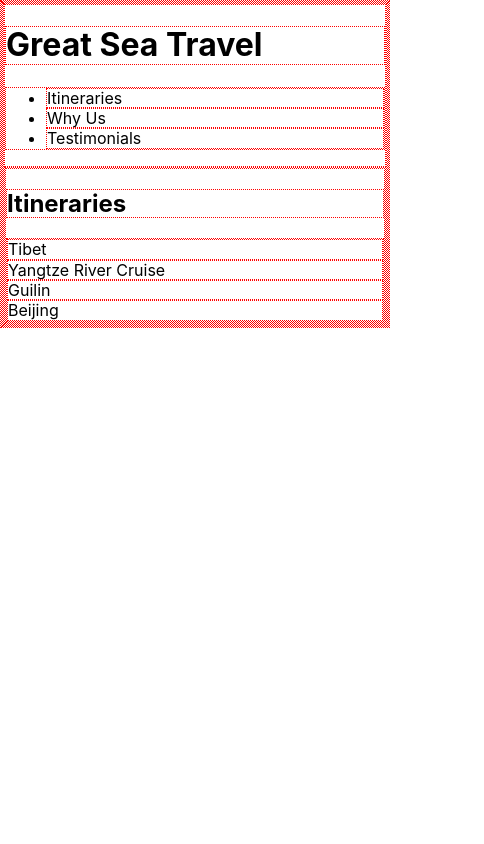
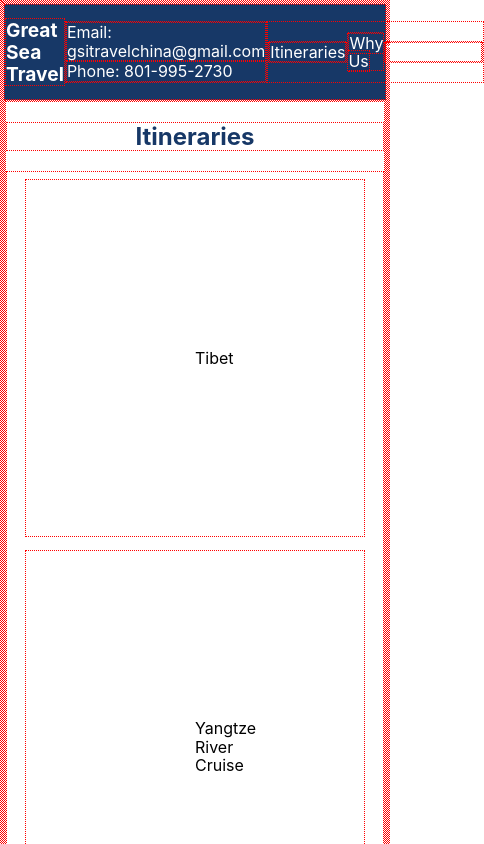
Before and after one commit to Mengqi89/gsi-travel, a React (Create React App) app: page / in a window 390 px wide. Shown: the top 844 px of the page, 484 px wide, since content can reach past the window. Built offline with nearby package versions, Linux system fonts and the light colour scheme.

Commit message:
started styling, mobile-first

```diff
--- a/package.json
+++ b/package.json
@@ -6,6 +6,7 @@
     "normalize.css": "^8.0.1",
     "react": "^16.10.2",
     "react-dom": "^16.10.2",
+    "react-router-dom": "^5.1.2",
     "react-scripts": "3.2.0"
   },
   "scripts": {
--- a/src/App.js
+++ b/src/App.js
@@ -1,16 +1,20 @@
 import React from 'react'
 import NavBar from './NavBar/NavBar'
 import Itineraries from './Itineraries/Itineraries'
+import WhyUs from './WhyUs/WhyUs'
+import Testimonials from './Testimonials/Testimonials'
 
 function App() {
   return (
-    <div className="App">
-      <header className="App__header">
+    <div className='App'>
+      <header className='App__header'>
         <h1>Great Sea Travel</h1>
         <NavBar />
       </header>
-      <main className="App__main">
+      <main className='App__main'>
         <Itineraries />
+        <WhyUs />
+        <Testimonials />
       </main>
     </div>
   )
--- /dev/null
+++ b/src/Itineraries/Itineraries.css
@@ -0,0 +1,12 @@
+.itineraries-container {
+    display: flex;
+    flex-direction: column;
+    align-items: center;
+}
+
+.itinerary {
+    width: 60%;
+    text-align: center;
+    padding: 20vh;
+    margin: 0.4em;
+}
--- a/src/Itineraries/Itineraries.js
+++ b/src/Itineraries/Itineraries.js
@@ -1,20 +1,21 @@
 import React from 'react'
+import './Itineraries.css'
 
 function Itineraries() {
     return (
-        <div className="Itineraries">
+        <div id='itineraries'>
             <h2>Itineraries</h2>
-            <div className="itineraries-container">
-                <div className="itinerary">
+            <div className='itineraries-container'>
+                <div className='itinerary'>
                     Tibet
                 </div>
-                <div className="itinerary">
+                <div className='itinerary'>
                     Yangtze River Cruise
                 </div>
-                <div className="itinerary">
+                <div className='itinerary'>
                     Guilin
                 </div>
-                <div className="itinerary">
+                <div className='itinerary'>
                     Beijing
                 </div>
             </div>
--- /dev/null
+++ b/src/NavBar/NavBar.css
@@ -0,0 +1,23 @@
+.nav-links {
+    display: flex;
+    flex-direction: row;
+    align-items: center;
+    padding: 0em;
+}
+
+.contact {
+    display: flex;
+    flex-direction: column;
+    justify-content: center;
+    padding: 0px;
+}
+
+li {
+    list-style-type: none;
+    text-align: left;
+}
+
+a {
+    text-decoration: none;
+    color: inherit;
+}
--- a/src/NavBar/NavBar.js
+++ b/src/NavBar/NavBar.js
@@ -1,12 +1,19 @@
 import React from 'react'
+import './NavBar.css'
 
 function NavBar() {
     return (
-        <ul>
-            <li>Itineraries</li>
-            <li>Why Us</li>
-            <li>Testimonials</li>
-        </ul>
+        <>
+            <ul className='contact'>
+                <li>Email: gsitravelchina@gmail.com</li>
+                <li>Phone: 801-995-2730</li>
+            </ul>
+            <ul className='nav-links'>
+                <li><a href='#itineraries'>Itineraries</a></li>
+                <li><a href='#WhyUs'>Why Us</a></li>
+                <li><a href='#testimonials'>Testimonials</a></li>
+            </ul>
+        </>
     )
 }
 
--- /dev/null
+++ b/src/Testimonials/Testimonials.js
@@ -0,0 +1,20 @@
+import React from 'react'
+
+function Testimonials() {
+    return (
+        <div id='testimonials'>
+            <h2>Testimonials</h2>
+            <div className='testinomials-container'>
+                <div className='testimonial'>
+                    <p>"My husband and I went on a tour to China with Yao, including the Yangtze River tour.  Everything about it was a wonderful experience. He had it so well organized that at every stop people were there waiting for us; our food was delicious and ready, and our buses were on time. I would, and have, recommended this tour company. It far exceeded our expectations! You will not be disappointed."</p>
+                </div>
+                <div className='testimonial'>
+                    <p>“My daughter’s experience in China was amazing! The chance to see students in their school environment is worth hours of lectures and videos. My daughter’s love for the language and desire to learn it faster was multiplied by being able to see other kids her age interact with her. We also saw so much history and culture that literally came to life. Seeing the Terra Cotta Warriors in person was mind-blowing. We had a fantastic experience and can’t wait to take our other children who are learning Chinese.”</p>
+                </div>
+            </div>
+
+        </div>
+    )
+}
+
+export default Testimonials
--- /dev/null
+++ b/src/WhyUs/WhyUs.js
@@ -0,0 +1,14 @@
+import React from 'react'
+
+function WhyUs() {
+    return (
+        <div id='WhyUs'>
+            <h2>Why us?</h2>
+            <p>
+                Established since 2008, Great Sea International is a travel company specializing in tours to China and cultural exchange activities. We work with a network of the best hotels, restaurants and transportation providers that offer exceptional service for American travelers. Our clients create memories by experiencing China’s vast cultural and geographical wonders. We look forward to making your trip to China exceptional!
+            </p>
+        </div>
+    )
+}
+
+export default WhyUs
--- a/src/index.css
+++ b/src/index.css
@@ -16,3 +16,19 @@ code {
   font-family: source-code-pro, Menlo, Monaco, Consolas, "Courier New",
     monospace;
 }
+
+.App__header {
+  display: flex;
+  flex-direction: row;
+  background-color: #173867;
+  color: #FFFFFF;
+}
+
+h1 {
+  font-size: 1.2em;
+}
+
+h2 {
+  color: #173867;
+  text-align: center;
+}
```
Also changed, not shown: 1 other file (tests, documents, lock files or other folders).
